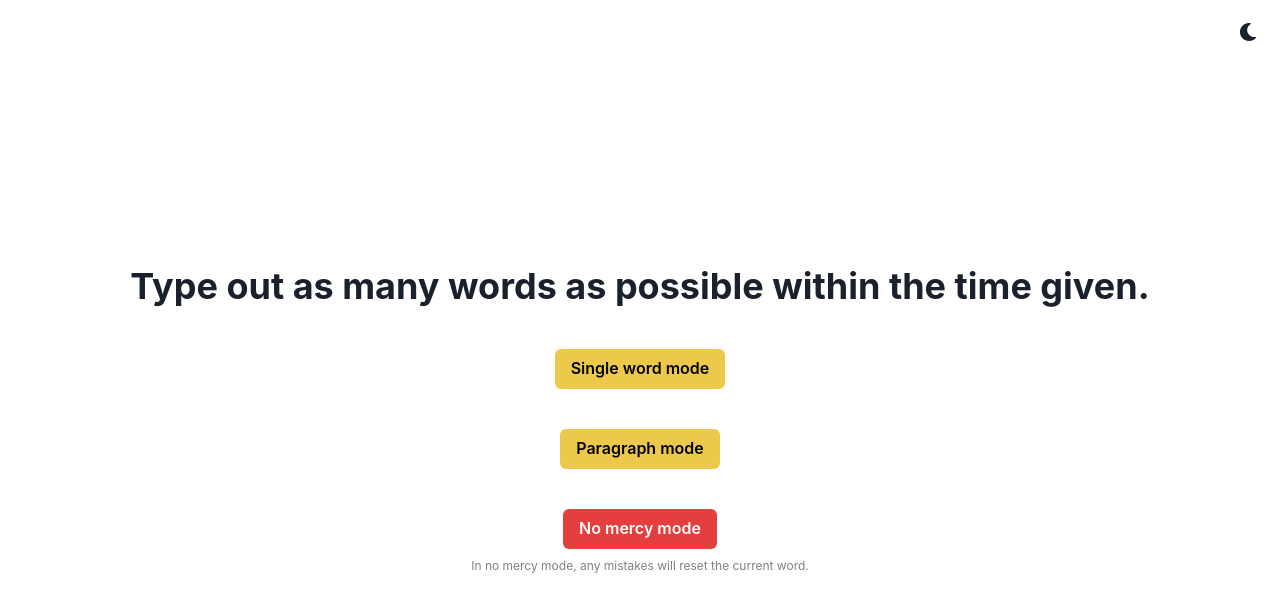
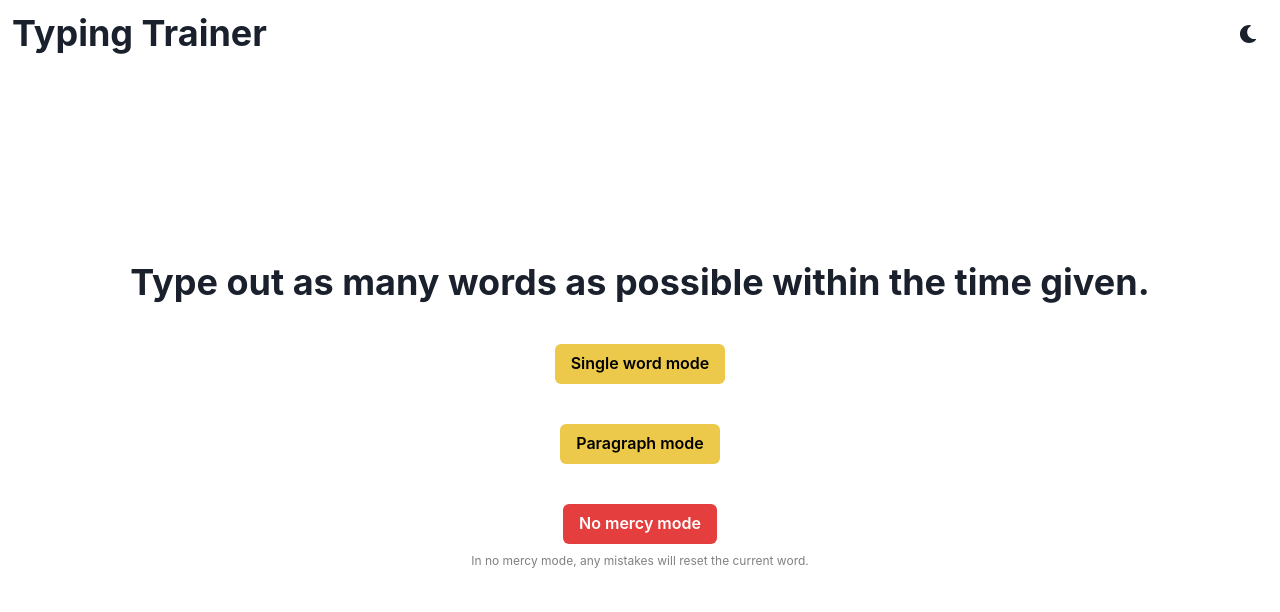
Before and after one commit to battmeech/typing-trainer, a React (Create React App) app: page / in a window 1280 px wide. Shown: the top 612 px of the page. Built offline with nearby package versions, Linux system fonts and the light colour scheme.

Commit message:
feat: update app layout

```diff
--- a/src/App.tsx
+++ b/src/App.tsx
@@ -1,17 +1,28 @@
-import { Box, ChakraProvider, Grid, theme, VStack } from "@chakra-ui/react";
+import {
+  Box,
+  Center,
+  ChakraProvider,
+  HStack,
+  theme,
+  Heading,
+} from "@chakra-ui/react";
 import React from "react";
 import { ColorModeSwitcher } from "./ColorModeSwitcher";
 import { Game } from "./components";
 
 export const App = () => (
   <ChakraProvider theme={theme}>
-    <Box textAlign="center" fontSize="xl">
-      <Grid minH="100vh" p={3}>
-        <ColorModeSwitcher justifySelf="flex-end" />
-        <VStack spacing={8}>
+    <Box fontSize="xl">
+      <Box minH="100vh" p={3}>
+        <HStack maxW="1600px" mx="auto" justify="space-between">
+          <Heading>Typing Trainer </Heading>
+          <ColorModeSwitcher />
+        </HStack>
+
+        <Center h="90vh">
           <Game />
-        </VStack>
-      </Grid>
+        </Center>
+      </Box>
     </Box>
   </ChakraProvider>
 );
```
